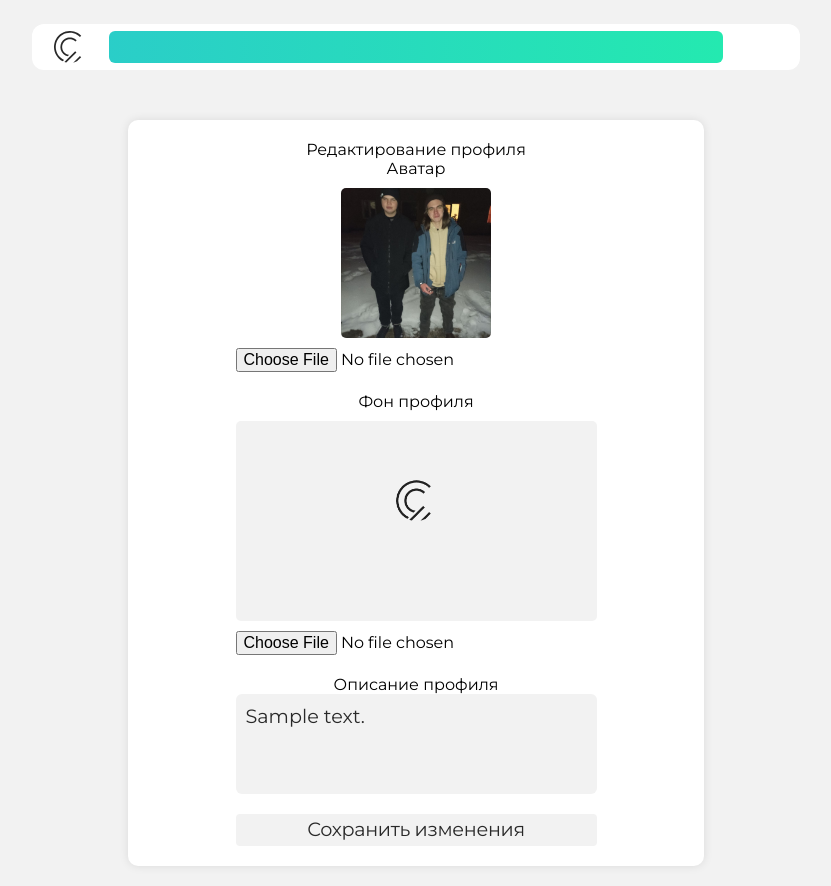
After one commit to stevekoks2/confus, a Flask app: page /editor in a window 1280 px wide. The commit adds this page. Shown: the whole page, without its empty margins (224-1055 px from the left). Run offline with Flask 3, Linux system fonts and the light colour scheme; the visitor is signed in with stand-in values (Sample User, id 1); tables that the repository leaves empty or names only in its code hold one stand-in row (values such as "Sample post"); some libraries are stand-ins or nearby versions.

Commit message:
лайки и редактор

```diff
--- a/db.py
+++ b/db.py
@@ -2,7 +2,7 @@ import mysql.connector
 
 def get_db_connection():
     return mysql.connector.connect(
-        host="95.139.151.235",
+        host="192.168.0.102",
         user="confus",
         password="QO?p#&(6>~-:",
         database="confus"
--- a/main.py
+++ b/main.py
@@ -2,4 +2,4 @@ from app import app
 import view
 
 if __name__ == '__main__':
-    app.run(debug=True, host='0.0.0.0')
+    app.run(debug=True)
--- a/static/css/styles.css
+++ b/static/css/styles.css
@@ -10,13 +10,36 @@ header {
 
 .navbar {
     margin-top: 24px;
-    height: 5vh;
+    height: 46px;
     width: 60vw;
     background-color: white;
-    border-radius: 12px;
+    border-top-left-radius: 12px;
+    border-top-right-radius: 12px;
+    border-bottom-right-radius: 12px;
+    border-bottom-left-radius: 12px;
     display: flex;
     justify-content: space-evenly;
     align-items: center;
+    position: fixed;
+    backdrop-filter: blur(3px);
+}
+
+.unround-top {
+    border-top-left-radius: 0px;
+    border-top-right-radius: 0px;
+    width: 100vw;
+    height: 52px;
+}
+
+
+.navbar {
+    transition: all 0.3s cubic-bezier(.19,1,.22,1);
+
+}
+
+.navbar.scrolled {
+    /* background-color: rgba(255, 255, 255, 0.7); */
+    margin-top: 0px;
 }
 
 .logo-w {
@@ -110,7 +133,7 @@ header {
 .container {
     width: 45vw;
     margin: auto;
-    margin-top: 20px;
+    margin-top: 100px;
     gap: 20px;
     display: flex;
     flex-direction: column;
@@ -124,6 +147,7 @@ header {
     display: flex;
     justify-content: space-evenly;
     align-items: center;
+    color: #ffffff00;
     margin-bottom: 20px;
     flex-direction: column;
 }
@@ -136,6 +160,7 @@ header {
                    !important;
     background-repeat: no-repeat, no-repeat !important;
     background-position: center !important;
+    color: transparent !important;
 }
 
 .createpost-button:hover {
@@ -317,8 +342,15 @@ header {
     padding: 4px 16px;
     color: white;
     border-radius: 6px;
+    min-width: 32px;
     cursor: pointer;
+    transition: all 0.3s;
 }
+
+.post-like.liked {
+    background-color: rgb(230, 48, 133);
+}
+
 
 
 .log-reg-panel   {
--- /dev/null
+++ b/templates/editor.html
@@ -0,0 +1,153 @@
+<!DOCTYPE html>
+<html lang="en">
+<head>
+    <meta charset="UTF-8">
+    <meta name="viewport" content="width=device-width, initial-scale=1.0">
+    <title>Редактирование профиля</title>
+    {% include 'link.html' %}
+    <style>
+        .editor-container {
+            width: 45vw;
+            margin: 20px auto;
+            padding: 20px;
+            background-color: #fff;
+            border-radius: 10px;
+            box-shadow: 0 0 10px rgba(0,0,0,0.1);
+            display: flex;
+            flex-direction: column;
+            align-items: center;
+        }
+
+            .form-group {
+                margin-bottom: 20px;
+                display: flex;
+                flex-direction: column;
+                align-items: center;
+            }
+
+            .form-group label {
+                display: block;
+                margin-bottom: 5px;
+                font-weight: bold;
+            }
+
+            .form-control {
+                width: 100%;
+                padding: 10px;
+                border: 1px solid #ddd;
+                border-radius: 5px;
+                font-size: 16px;
+                border-radius: 6px;
+                background-color: #F2F2F2;
+                outline: none;
+                resize: none !important;
+
+                font-family: Montserrat;
+                font-size: 1.2rem;
+                font-weight: 400;
+                color: #292929;
+                transition: 0.2s;
+                border: none;
+
+            }
+
+            textarea.form-control {
+                min-height: 100px;
+            }
+            textarea.form-control:focus-within {
+                background-color: rgb(232, 232, 232);
+            }
+
+            .avatar-preview, .background-preview {
+                width: 150px;
+                height: 150px;
+                margin: 10px 0;
+                border-radius: 5px;
+                background-size: cover;
+                background-position: center;
+            }
+
+            .background-preview {
+                width: 100%;
+                height: 200px;
+            }
+
+            .btn-save {
+                background-color: #4CAF50;
+                color: white;
+                padding: 10px 20px;
+                border: none;
+                border-radius: 5px;
+                cursor: pointer;
+                font-size: 16px;
+            }
+
+            .btn-save:hover {
+                background-color: #45a049;
+            }
+    </style>
+</head>
+<body>
+    <header>
+        {% include 'nav.html' %}
+    </header>
+
+    <div class="container">
+        <div class="editor-container">
+            <h1>Редактирование профиля</h1>
+
+            <form action="{{ url_for('update_profile') }}" method="POST" enctype="multipart/form-data">
+                <input type="hidden" name="csrf_token" value="{{ csrf_token() }}">
+
+
+
+                <div class="form-group">
+                    <h2 for="avatar">Аватар</h2>
+                    <div class="avatar-preview" style="background-image: url('{{ user.avatar }}')"></div>
+                    <input type="file" id="avatar" name="avatar" accept="image/*">
+                </div>
+
+                <div class="form-group">
+                    <h2 for="background">Фон профиля</h2>
+                    <div class="background-preview" style="background-image: url('{{ user.background }}')"></div>
+                    <input type="file" id="background" name="background" accept="image/*">
+                </div>
+
+                <div class="form-group">
+                    <h2 for="description">Описание профиля</h2>
+                    <textarea id="description" name="description" class="form-control">{{ user.description }}</textarea>
+                </div>
+
+                <button type="submit" class="nosubbed log-reg-button profile-button" style="width: 100%;">Сохранить изменения</button>
+            </form>
+        </div>
+    </div>
+
+    <script>
+        // Предпросмотр изображений перед загрузкой
+        document.getElementById('avatar').addEventListener('change', function(e) {
+            const preview = document.querySelector('.avatar-preview');
+            const file = e.target.files[0];
+            if (file) {
+                const reader = new FileReader();
+                reader.onload = function(e) {
+                    preview.style.backgroundImage = `url('${e.target.result}')`;
+                }
+                reader.readAsDataURL(file);
+            }
+        });
+
+        document.getElementById('background').addEventListener('change', function(e) {
+            const preview = document.querySelector('.background-preview');
+            const file = e.target.files[0];
+            if (file) {
+                const reader = new FileReader();
+                reader.onload = function(e) {
+                    preview.style.backgroundImage = `url('${e.target.result}')`;
+                }
+                reader.readAsDataURL(file);
+            }
+        });
+    </script>
+</body>
+</html>
--- a/templates/nav.html
+++ b/templates/nav.html
@@ -1,3 +1,42 @@
+<script>
+    let lastScrollTop = 0;  // Переменная для хранения последней позиции прокрутки
+
+    document.addEventListener('scroll', function() {
+        const navbar = document.querySelector('.navbar');
+        const bar = document.querySelector('.bar');
+        const navprofile = document.querySelector('.nav-profile');
+        const scrollTop = window.scrollY || document.documentElement.scrollTop;  // Текущая позиция прокрутки
+
+        if (scrollTop > lastScrollTop) {
+            // Прокрутка вниз
+            navbar.classList.add('scrolled');
+            bar.classList.add('scrolled');
+            navprofile.classList.add('scrolled');
+        } else {
+            // Прокрутка вверх
+            navbar.classList.remove('scrolled');
+            bar.classList.remove('scrolled');
+            navprofile.classList.remove('scrolled');
+        }
+
+        if (scrollTop === 0) {
+            // Если прокрутка в самом верху страницы
+            navbar.style.marginTop = '24px';  // Возвращаем margin-top к 24px
+            navbar.classList.remove('unround-top');
+
+
+
+        } else {
+            // Если прокрутка вниз или вверх (не в самом верху)
+            navbar.style.marginTop = '0px';  // Устанавливаем margin-top в 0px
+            navbar.classList.add('unround-top');
+        }
+
+        lastScrollTop = scrollTop <= 0 ? 0 : scrollTop;  // Обновляем последнюю позицию прокрутки
+    });
+</script>
+
+
 <div class="navbar">
     <a href="/" class="logo-w"></a>
     <div class="bar"></div>
--- a/templates/profile.html
+++ b/templates/profile.html
@@ -22,8 +22,8 @@
                     </div>
                     <div class="profile-buttons">
                         <p href="" class="subs">{{ user.followers_count }} подписчиков</p>
-                        <button type="button" class="nosubbed log-reg-button profile-button hidden">Подписаться</button>
-                        <a href="#" class="nosubbed log-reg-button profile-button">Редактировать</a>
+                        <!-- <button type="button" class="nosubbed log-reg-button profile-button hidden">Подписаться</button> -->
+                        <a href="/editor" class="nosubbed log-reg-button profile-button">Редактировать</a>
                     </div>
                 </div>
             </div>
--- a/view.py
+++ b/view.py
@@ -6,6 +6,8 @@ from db import get_db_connection
 from datetime import datetime
 import pytz
 from werkzeug.security import generate_password_hash, check_password_hash
+from flask_wtf.csrf import validate_csrf
+from wtforms import ValidationError
 
 # Установка часового пояса (например, Москва)
 moscow_tz = pytz.timezone('Europe/Moscow')
@@ -142,11 +144,13 @@ def login():
 
 @app.route('/get_new_posts', methods=['GET'])
 def get_new_posts():
-    # Подключение к базе данных
     connection = get_db_connection()
     cursor = connection.cursor(dictionary=True)
 
-    # Запрос данных из таблицы posts
+    # Получаем ID текущего пользователя (если он авторизован)
+    user_id = session.get('user_id')
+
+    # Запрос для получения постов
     cursor.execute("""
         SELECT
             posts.id,
@@ -168,27 +172,34 @@ def get_new_posts():
     """)
     posts = cursor.fetchall()
 
-    # Закрытие соединения с базой данных
-    cursor.close()
-    connection.close()
-
-    # Преобразование времени из UTC в нужный часовой пояс
+    # Для каждого поста проверяем, лайкнул ли его текущий пользователь
     for post in posts:
         post_date = post['date']
         if isinstance(post_date, datetime):
-            # Предполагаем, что время в базе данных хранится в UTC
             utc_date = pytz.utc.localize(post_date)
             local_date = utc_date.astimezone(moscow_tz)
             post['date'] = local_date.isoformat()
 
-    # Проверка наличия аватарки в папке /static/avatar/
-    for post in posts:
+        # Проверка лайка
+        if user_id:
+            cursor.execute("""
+                SELECT id FROM likes WHERE user_id = %s AND post_id = %s
+            """, (user_id, post['id']))
+            like = cursor.fetchone()
+            post['is_liked'] = like is not None
+        else:
+            post['is_liked'] = False
+
+        # Проверка аватарки
         avatar_path = f"static/avatar/{post['author_id']}.*"
         avatar_files = glob.glob(avatar_path)
         if avatar_files:
             post['author_avatar'] = url_for('static', filename=f"avatar/{os.path.basename(avatar_files[0])}")
         else:
-            post['author_avatar'] = url_for('static', filename='avatar/default_avatar.jpg')  # Дефолтная аватарка
+            post['author_avatar'] = url_for('static', filename='avatar/default_avatar.jpg')
+
+    cursor.close()
+    connection.close()
 
     return jsonify(posts)
 
@@ -263,3 +274,172 @@ def profile(user_id):
         cursor.close()
         connection.close()
         return "Пользователь не найден", 404
+
+
+
+@app.route('/like_post', methods=['POST'])
+def like_post():
+    if 'user_id' not in session:
+        return jsonify({'success': False, 'message': 'Необходима авторизация'}), 401
+
+    data = request.get_json()
+    print(f"Request data: {data}")  # Логируем данные запроса
+
+    # Проверяем CSRF-токен
+    csrf_token = data.get('csrf_token')
+    if not csrf_token:
+        return jsonify({'success': False, 'message': 'CSRF-токен отсутствует'}), 400
+
+    try:
+        validate_csrf(csrf_token)  # Проверяем CSRF-токен
+    except ValidationError:
+        return jsonify({'success': False, 'message': 'Неверный CSRF-токен'}), 400
+
+    post_id = data.get('post_id')
+    user_id = session['user_id']
+
+    print(f"Received like request: user_id={user_id}, post_id={post_id}")  # Логируем данные
+
+    connection = get_db_connection()
+    if not connection:
+        return jsonify({'success': False, 'message': 'Ошибка подключения к базе данных'}), 500
+
+    cursor = connection.cursor()
+
+    try:
+        # Проверяем, не поставил ли пользователь уже лайк
+        cursor.execute("""
+            SELECT * FROM likes WHERE user_id = %s AND post_id = %s
+        """, (user_id, post_id))
+        existing_like = cursor.fetchone()
+        print(f"Existing like: {existing_like}")  # Логируем результат проверки
+
+        if existing_like:
+            # Если лайк уже есть, удаляем его
+            cursor.execute("""
+                DELETE FROM likes WHERE user_id = %s AND post_id = %s
+            """, (user_id, post_id))
+            action = 'unlike'
+            print("Like removed")  # Логируем удаление лайка
+        else:
+            # Если лайка нет, добавляем его
+            cursor.execute("""
+                INSERT INTO likes (user_id, post_id) VALUES (%s, %s)
+            """, (user_id, post_id))
+            action = 'like'
+            print("Like added")  # Логируем добавление лайка
+
+        # Обновляем количество лайков в таблице posts
+        cursor.execute("""
+            UPDATE posts SET likes_count = (
+                SELECT COUNT(*) FROM likes WHERE post_id = %s
+            ) WHERE id = %s
+        """, (post_id, post_id))
+        print("Likes count updated")  # Логируем обновление количества лайков
+
+        connection.commit()
+    except Exception as e:
+        print(f"Database error: {e}")  # Логируем ошибку
+        connection.rollback()
+        return jsonify({'success': False, 'message': 'Ошибка базы данных'}), 500
+    finally:
+        cursor.close()
+        connection.close()
+
+    return jsonify({'success': True, 'action': action})
+
+
+
+@app.route('/editor')
+def editor():
+    if 'user_id' not in session:
+        return redirect(url_for('login'))
+
+    user_id = session['user_id']
+    connection = get_db_connection()
+    cursor = connection.cursor(dictionary=True)
+
+    # Получаем данные текущего пользователя
+    cursor.execute("""
+        SELECT id, username, description, avatar
+        FROM users
+        WHERE id = %s
+    """, (user_id,))
+    user = cursor.fetchone()
+
+    if user:
+        # Проверяем аватар
+        avatar_path = f"static/avatar/{user_id}.*"
+        avatar_files = glob.glob(avatar_path)
+        if avatar_files:
+            user['avatar'] = url_for('static', filename=f"avatar/{os.path.basename(avatar_files[0])}")
+        else:
+            user['avatar'] = url_for('static', filename='avatar/default_avatar.jpg')
+
+        # Проверяем фон
+        background_path = f"static/background/{user_id}.*"
+        background_files = glob.glob(background_path)
+        if background_files:
+            user['background'] = url_for('static', filename=f"background/{os.path.basename(background_files[0])}")
+        else:
+            user['background'] = url_for('static', filename='background/default_background.png')
+
+    cursor.close()
+    connection.close()
+
+    return render_template('editor.html', user=user)
+
+@app.route('/update_profile', methods=['POST'])
+def update_profile():
+    if 'user_id' not in session:
+        return redirect(url_for('login'))
+
+    user_id = session['user_id']
+    username = request.form.get('username')
+    description = request.form.get('description')
+    avatar = request.files.get('avatar')
+    background = request.files.get('background')
+
+    connection = get_db_connection()
+    cursor = connection.cursor()
+
+    try:
+        # Обновляем основные данные
+        cursor.execute("""
+            UPDATE users
+            SET username = %s, description = %s
+            WHERE id = %s
+        """, (username, description, user_id))
+
+        # Сохраняем аватар, если он был загружен
+        if avatar and avatar.filename:
+            avatar_ext = os.path.splitext(avatar.filename)[1]
+            avatar_path = f"static/avatar/{user_id}{avatar_ext}"
+
+            # Удаляем старые аватары
+            old_avatars = glob.glob(f"static/avatar/{user_id}.*")
+            for old_avatar in old_avatars:
+                os.remove(old_avatar)
+
+            avatar.save(avatar_path)
+
+        # Сохраняем фон, если он был загружен
+        if background and background.filename:
+            background_ext = os.path.splitext(background.filename)[1]
+            background_path = f"static/background/{user_id}{background_ext}"
+
+            # Удаляем старые фоны
+            old_backgrounds = glob.glob(f"static/background/{user_id}.*")
+            for old_background in old_backgrounds:
+                os.remove(old_background)
+
+            background.save(background_path)
+
+        connection.commit()
+        return redirect(url_for('profile', user_id=user_id))
+    except Exception as e:
+        connection.rollback()
+        return str(e), 500
+    finally:
+        cursor.close()
+        connection.close()
```
Also changed, not shown: models.py (added, +16 -0 lines), templates/index.html (+61 -5 lines), static/background/10.jpg (added), templates/link.html (line endings or trailing spaces), 2 other files.
